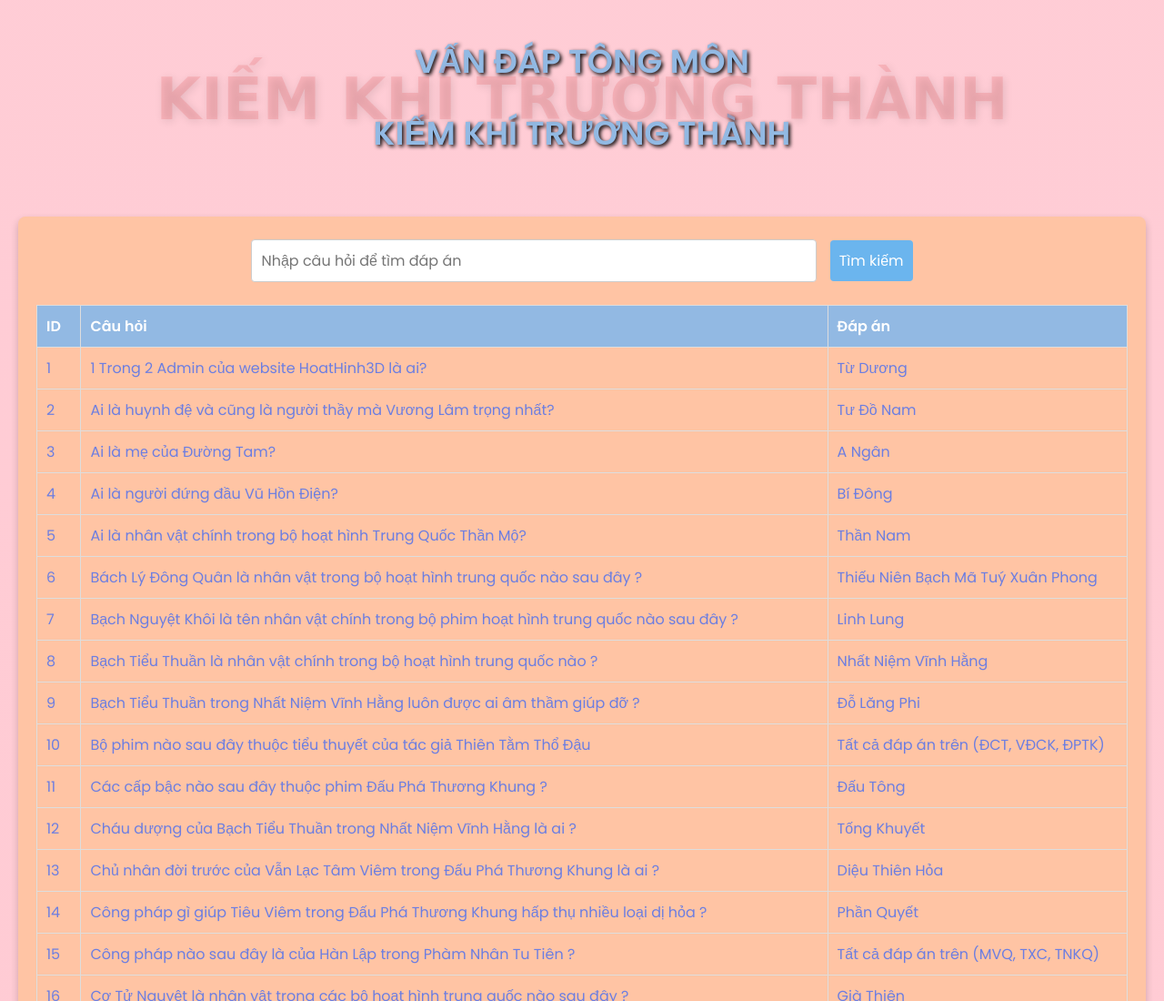
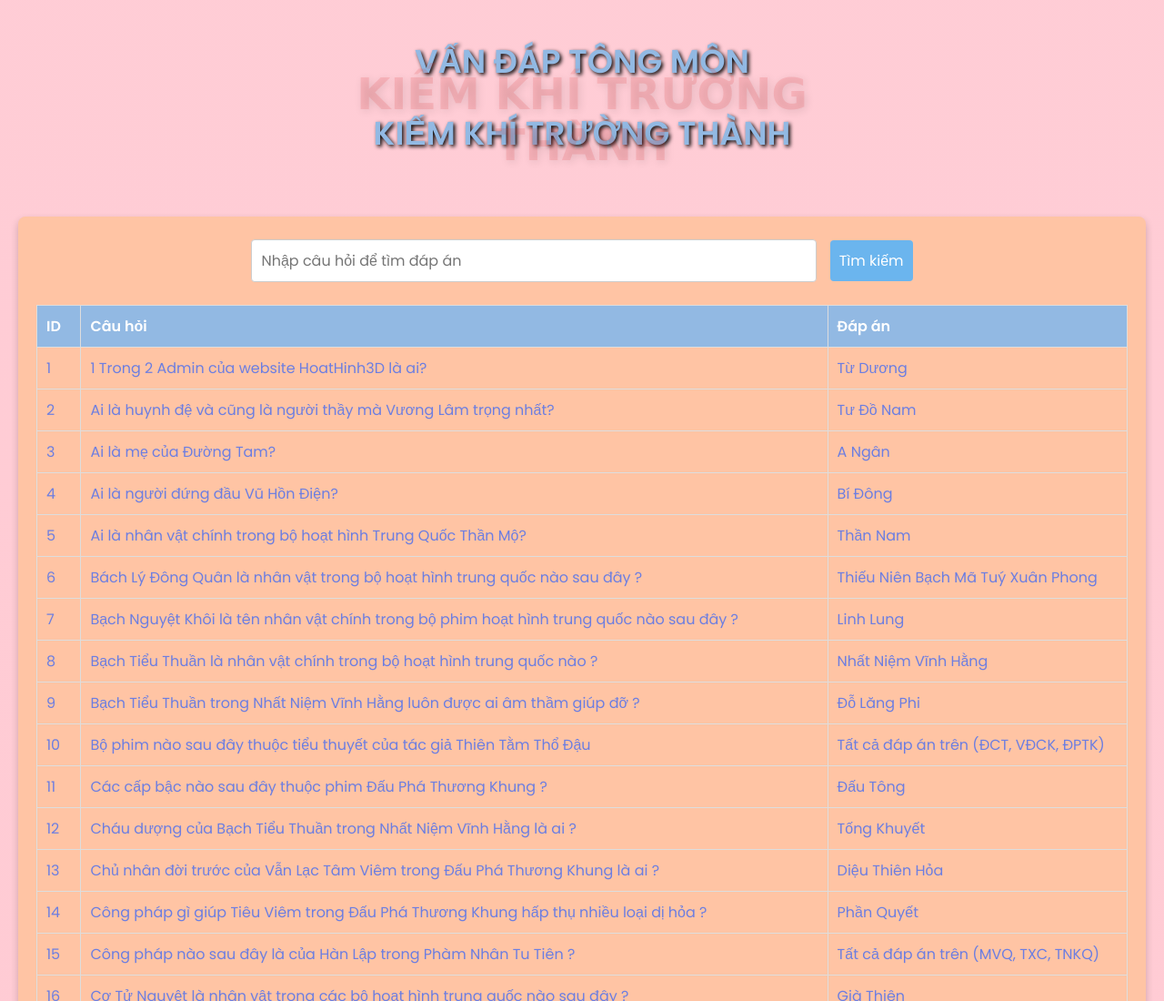
Before and after one commit to dinhquan1005/vandap, a plain HTML site: page index.html in a window 1280 px wide. Shown: the top 1100 px of the page at 91% size. Drawn offline with Linux system fonts and the light colour scheme.

Commit message:
Update styles.css

```diff
--- a/styles.css
+++ b/styles.css
@@ -28,16 +28,19 @@ header {
 header::before {
   content: "KIẾM KHÍ TRƯỜNG THÀNH";
   position: absolute;
-  top: 50%; /* Đặt chữ ở giữa phần header */
+  top: 60%;
   left: 50%;
-  transform: translate(-50%, -50%); /* Căn giữa theo cả chiều ngang và dọc */
-  font-size: 4rem; /* Giảm kích thước chữ cho cân đối */
-  font-weight: bold; /* Tăng độ đậm để dễ nhìn hơn */
-  color: rgba(228, 48, 48, 0.15); /* Màu sắc nhẹ hơn để tạo cảm giác tinh tế */
+  transform: translate(-50%, -50%);
+  font-size: 3rem;
+  font-weight: bold;
+  color: rgba(228, 48, 48, 0.15);
   z-index: 0;
-  white-space: nowrap; /* Đảm bảo chữ không bị xuống dòng */
-  text-shadow: 2px 2px 10px rgba(0, 0, 0, 0.1); /* Thêm bóng mờ tạo chiều sâu */
-  pointer-events: none; /* Không ảnh hưởng đến các thao tác chuột */
+  text-align: center;
+  word-wrap: break-word;
+  word-break: break-word;
+  text-shadow: 2px 2px 10px rgba(0, 0, 0, 0.1);
+  max-width: 90%;
+  pointer-events: none;
 }
 
 h1 {
```
